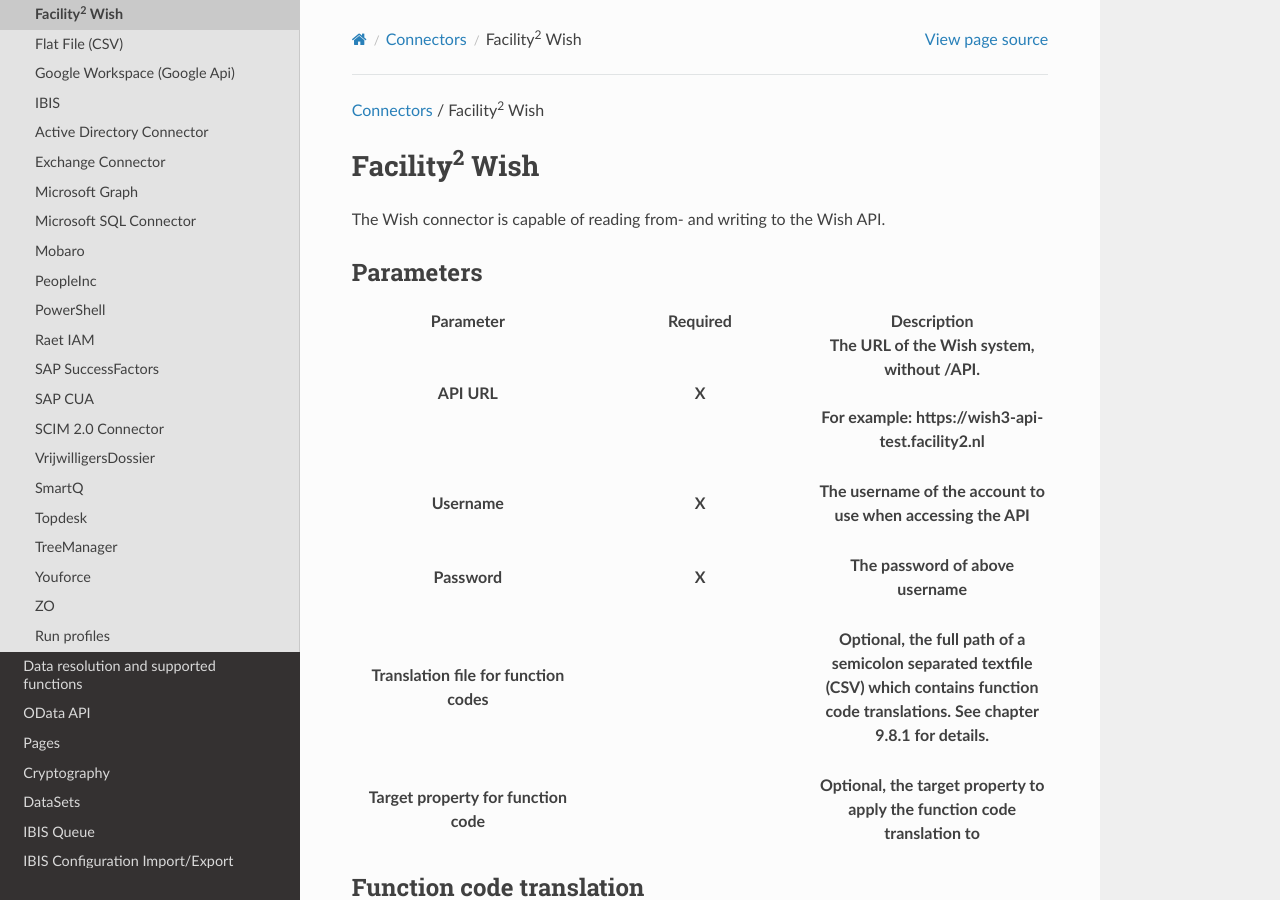
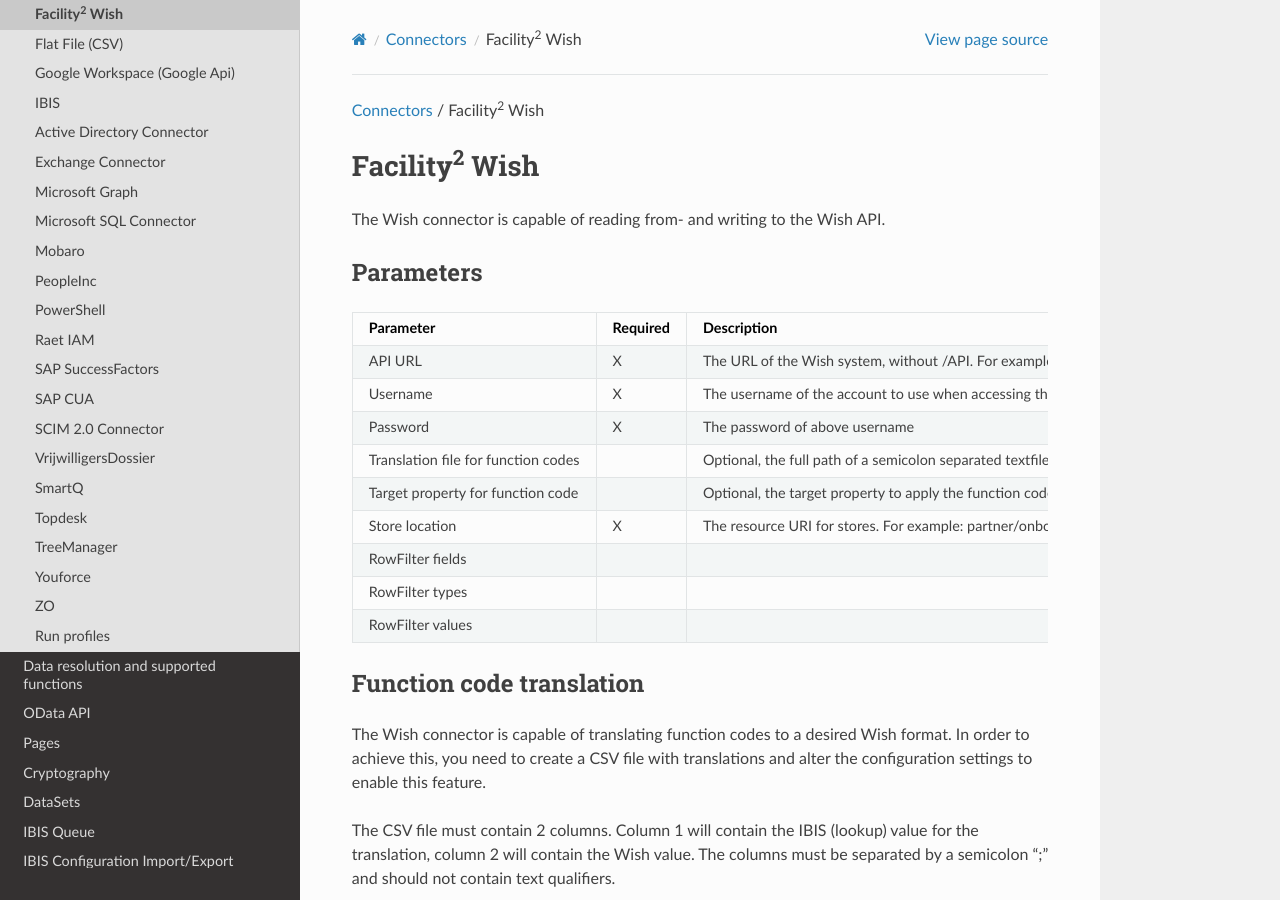
Before and after one commit to Raoulorlando/rtd-tutorial, a Sphinx documentation site: the page built from docs/source/Documentatie/Connector_Facility2WISH.md, in a window 1280 px wide and 900 px high. Built offline with Sphinx 7.4.7 and the Read the Docs theme 2.0.0, drawn with Linux system fonts in a browser that asks for light colours; pages that are not in the unit, such as notebooks, are missing from menus.

Commit message:
Changed table in Connector_Coda and Connector_Facility2WISH to markdown

```diff
--- a/docs/source/Documentatie/Connector_Facility2WISH.md
+++ b/docs/source/Documentatie/Connector_Facility2WISH.md
@@ -9,51 +9,17 @@
 
 ## Parameters
 
-<table class="table table-bordered">
-<colgroup>
-<col style="width: 33%" />
-<col style="width: 33%" />
-<col style="width: 33%" />
-</colgroup>
-<thead class="thead-light">
-<tr class="header">
-<th>Parameter</th>
-<th class="text-center">Required</th>
-<th>Description</th>
-</tr>
-<tr class="odd">
-<th><p>API URL</p></th>
-<th><p><strong>X</strong></p></th>
-<th><p>The URL of the Wish system, without /API.<br />
-<br />
-For example: https://wish3-api-test.facility2.nl</p></th>
-</tr>
-<tr class="header">
-<th><p>Username</p></th>
-<th><p><strong>X</strong></p></th>
-<th><p>The username of the account to use when accessing the
-API</p></th>
-</tr>
-<tr class="odd">
-<th><p>Password</p></th>
-<th><p><strong>X</strong></p></th>
-<th><p>The password of above username</p></th>
-</tr>
-<tr class="header">
-<th><p>Translation file for function codes</p></th>
-<th><p><strong> </strong></p></th>
-<th><p>Optional, the full path of a semicolon separated textfile (CSV)
-which contains function code translations. See chapter 9.8.1 for
-details.</p></th>
-</tr>
-<tr class="odd">
-<th><p>Target property for function code</p></th>
-<th><p><strong> </strong></p></th>
-<th><p>Optional, the target property to apply the function code
-translation to</p></th>
-</tr>
-</thead>
-&#10;</table>
+|              Parameter              | Required |                                                                Description                                                                |
+|:-----------------------------------:|:--------:|:-----------------------------------------------------------------------------------------------------------------------------------------:|
+|               API URL               |     X    |                       The URL of the Wish system, without /API.    For example: https://wish3-api-test.facility2.nl                       |
+|               Username              |     X    |                                         The username of the account to use when accessing the API                                         |
+|               Password              |     X    |                                                       The password of above username                                                      |
+| Translation file for function codes |          | Optional, the full path of a semicolon separated textfile (CSV) which contains function code translations. See chapter 9.8.1 for details. |
+|  Target property for function code  |          |                                  Optional, the target property to apply the function code translation to                                  |
+| Store location                      | X        | The resource URI for stores. For example:   partner/onboarding/v1/stores                                                                  |
+|           RowFilter fields          |          |                                                                                                                                           |
+|           RowFilter types           |          |                                                                                                                                           |
+|           RowFilter values          |          |                                                                                                                                           |
 
 ## Function code translation
 
```
Also changed, not shown: docs/source/Documentatie/Connector_Coda.md (+11 -38 lines).
